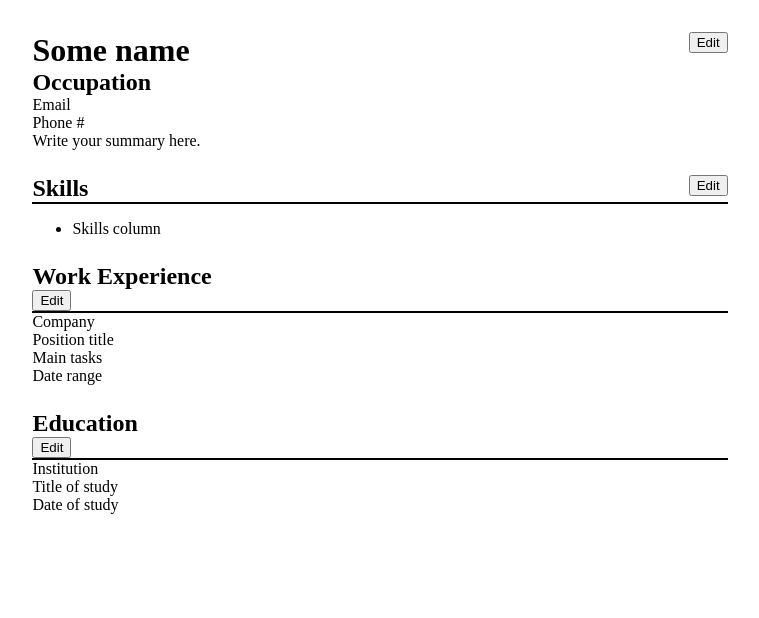
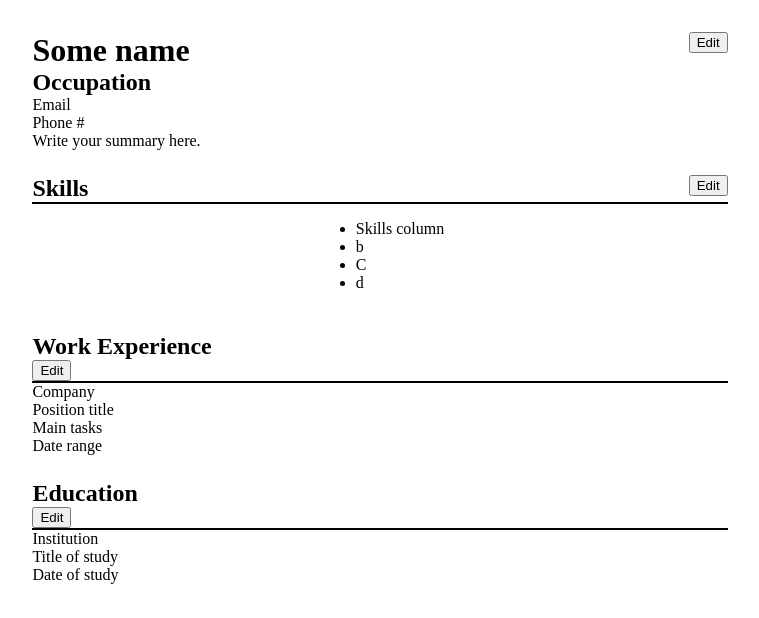
Before and after one commit to tupasj/TOP_CV_Application, a React (Create React App) app in the folder cv-project/: page / in a window 1280 px wide. Shown: the top 618 px of the page, without its empty margins (260-1019 px from the left). Built offline with nearby package versions, Linux system fonts and the light colour scheme.

Commit message:
Renamed Skills component to Section to be more abstract. Refactored said component.

```diff
--- a/cv-project/src/App.js
+++ b/cv-project/src/App.js
@@ -1,13 +1,13 @@
 import React, { Component } from "react";
 import PersonalInfo from "./components/PersonalInfo";
-import Skills from "./components/Skills";
+import Section from "./components/Section";
 
 class App extends Component {
   render() {
     return (
       <div className="app">
         <PersonalInfo />
-        <Skills />
+        <Section title="Skills" />
         <section>
           <div className="first-line">
             <h2>Work Experience</h2>
--- a/cv-project/src/components/Fieldset.js
+++ b/cv-project/src/components/Fieldset.js
@@ -2,8 +2,9 @@ import React, { Component } from "react";
 
 class Fieldset extends Component {
   render() {
+    const textContents = this.props.textContents;
     const keyValues = this.props.keyValues;
-    const fields = this.props.textContents.map((text, index) => (
+    const fields = textContents.map((text, index) => (
       <li key={keyValues[index]} className={text ? "field" : "hidden"} >{text}</li>
     ));
 
--- /dev/null
+++ b/cv-project/src/components/Section.js
@@ -0,0 +1,46 @@
+import React, { Component } from "react";
+import SkillColumn from "./SkillColumn";
+import lowercaseFirstLetter from "./utility/lowercaseFirstLetter";
+
+class Section extends Component {
+  constructor(props) {
+    super(props);
+
+    this.state = {
+      editing: false,
+    }
+
+    this.onEditStart = this.onEditStart.bind(this);
+    this.onEditFinish = this.onEditFinish.bind(this);
+  }
+
+  onEditStart() {
+    this.setState({
+      editing: true,
+    });
+  }
+
+  onEditFinish() {
+    this.setState({
+      editing: false,
+    });
+  }
+
+  render() {
+    const { editing } = this.state;
+    const title = this.props.title;
+
+    return (
+      <section className={lowercaseFirstLetter(title)}>
+        {editing ? <button className="edit-btn" onClick={this.onEditFinish}>Finish editing</button> : <button className="edit-btn" onClick={this.onEditStart}>Edit</button>}
+        <h2>{title}</h2>
+        <div className="divider"></div>
+        <div className="skills-container">
+            <SkillColumn editing={editing}></SkillColumn>
+        </div>
+      </section>
+    );
+  }
+}
+
+export default Section;
--- /dev/null
+++ b/cv-project/src/components/SkillColumn.js
@@ -0,0 +1,42 @@
+import React, { Component } from "react";
+import Fieldset from "./Fieldset";
+import FieldsetEditable from "./FieldsetEditable";
+
+class SkillColumn extends Component {
+  constructor(props) {
+    super(props);
+
+    this.state = {
+      editing: props.editing,
+      skills: ['Skills column', 'b', 'C', 'd']
+    };
+
+    this.onSkillEdit = this.onSkillEdit.bind(this);
+  }
+
+  onSkillEdit(input, index) {
+    this.setState({
+      skills: [index].input.target.value,
+    });
+  }
+
+  render() {
+    const { editing } = this.state;
+    const { skills } = this.state;
+    const keyValues = ["1", "2", "3", "4"];
+
+    return editing ? (
+      <FieldsetEditable
+        keyValues={keyValues}
+        textContents={skills}
+      />
+    ) : (
+      <Fieldset
+        keyValues={keyValues}
+        textContents={skills}
+      />
+    );
+  }
+}
+
+export default SkillColumn;
--- a/cv-project/src/components/Skills.js
+++ /dev/null
@@ -1,97 +0,0 @@
-import React, { Component } from "react";
-import Fieldset from "./Fieldset";
-import FieldsetEditable from "./FieldsetEditable";
-
-class Skills extends Component {
-  constructor(props) {
-    super(props);
-
-    this.state = {
-      editing: false,
-      skill1: 'Skills column',
-      skill2: '',
-      skill3: '',
-      skill4: '',
-    };
-
-    this.onEditStart = this.onEditStart.bind(this);
-    this.onEditFinish = this.onEditFinish.bind(this);
-    this.onSkill1Edit = this.onSkill1Edit.bind(this);
-    this.onSkill2Edit = this.onSkill2Edit.bind(this);
-    this.onSkill3Edit = this.onSkill3Edit.bind(this);
-    this.onSkill4Edit = this.onSkill4Edit.bind(this);
-  }
-
-  onEditStart() {
-    this.setState({
-      editing: true,
-    });
-  }
-
-  onEditFinish() {
-    this.setState({
-      editing: false,
-    });
-  }
-
-  onSkill1Edit(input) {
-    this.setState({
-      skill1: input.target.value,
-    });
-  }
-
-  onSkill2Edit(input) {
-    this.setState({
-      skill2: input.target.value,
-    });
-  }
-
-  onSkill3Edit(input) {
-    this.setState({
-      skill3: input.target.value,
-    });
-  }
-
-  onSkill4Edit(input) {
-    this.setState({
-      skill4: input.target.value,
-    });
-  }
-
-  render() {
-    const { editing } = this.state;
-    const { skill1, skill2, skill3, skill4 } = this.state;
-    const keyValues = ["1", "2", "3", "4"];
-    const textContents = [ skill1, skill2, skill3, skill4 ];
-    const onFieldEditMethods = [
-        this.onSkill1Edit,
-        this.onSkill2Edit,
-        this.onSkill3Edit,
-        this.onSkill4Edit
-    ];
-
-    return (
-      <section className="skills">
-        {editing ? <button className="edit-btn" onClick={this.onEditFinish}>Finish editing</button> : <button className="edit-btn" onClick={this.onEditStart}>Edit</button>}
-        <h2>Skills</h2>
-        <div className="divider"></div>
-        {editing ? (
-          <FieldsetEditable
-            keyValues={keyValues}
-            textContents={textContents}
-            onEditFinish={this.onEditFinish}
-            onFieldEditMethods={onFieldEditMethods}
-          />
-        ) : (
-          <Fieldset
-            keyValues={keyValues}
-            textContents={textContents}
-            onEditStart={this.onEditStart}
-          />
-        )}
-      </section>
-    );
-  }
-}
-
-export default Skills;
--- /dev/null
+++ b/cv-project/src/components/utility/lowercaseFirstLetter.js
@@ -0,0 +1,5 @@
+function lowercaseFirstLetter(string) {
+  return string.charAt(0).toLowerCase() + string.slice(1);
+}
+
+export default lowercaseFirstLetter;
--- a/cv-project/src/styles/styles.css
+++ b/cv-project/src/styles/styles.css
@@ -43,6 +43,11 @@ input {
 }
 
 /* Skills */
+.skills-container {
+  display: flex;
+  justify-content: space-around;
+}
+
 .hidden {
   list-style: none;
 }
```
